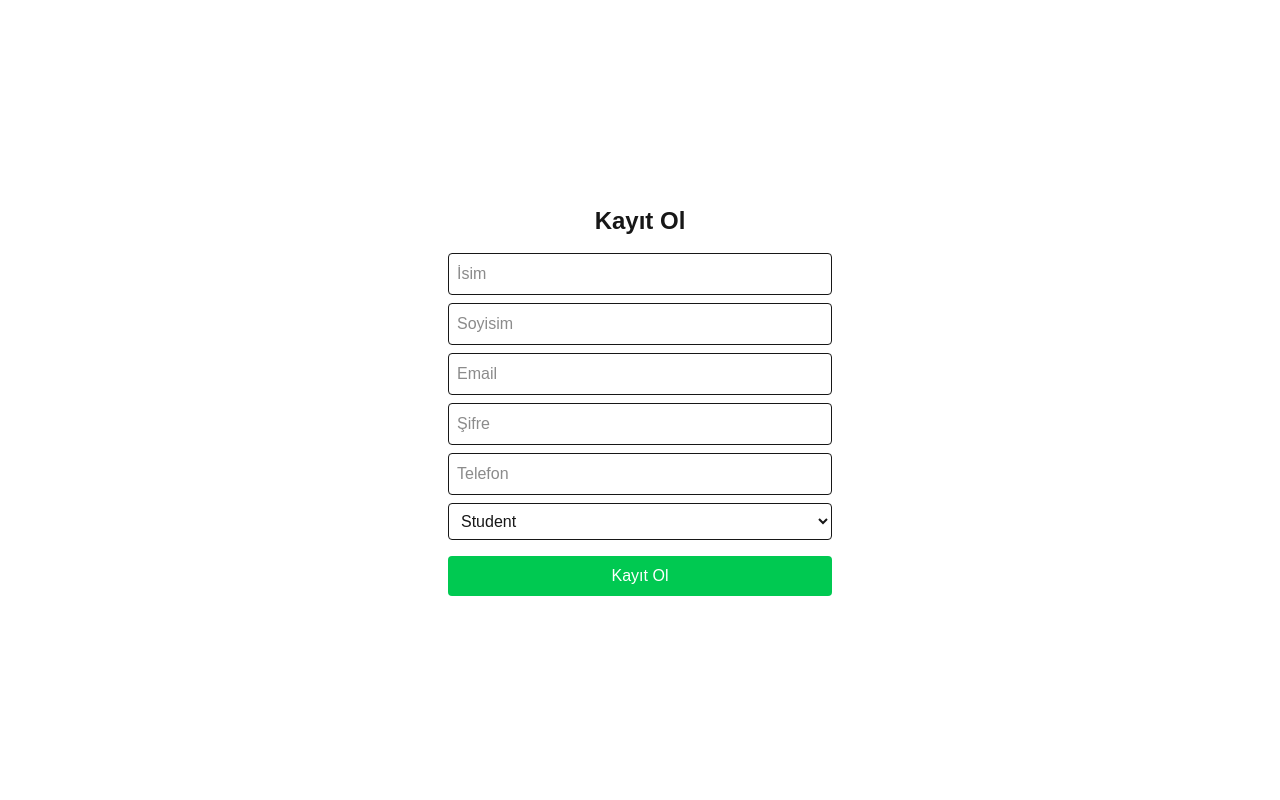
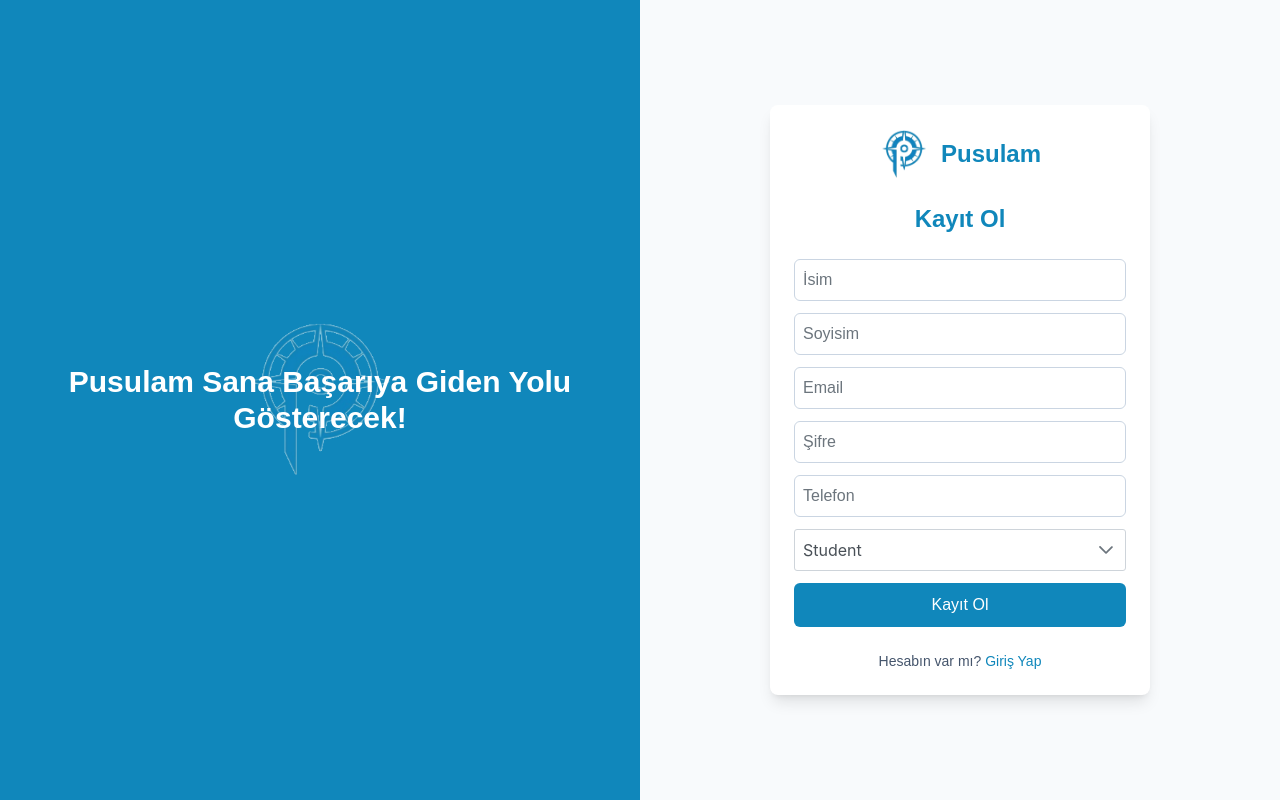
Before and after one commit to incikeskin/Pusulam, a Next.js app in the folder client/: page /register in a window 1280 px wide. Built offline with nearby package versions, Linux system fonts and the light colour scheme; no server answers.

Commit message:
register sayfa tasarımı

```diff
--- a/client/app/layout.tsx
+++ b/client/app/layout.tsx
@@ -2,6 +2,10 @@ import type { Metadata } from "next";
 import { Geist, Geist_Mono } from "next/font/google";
 import "./globals.css";
 import Providers from "./providers"; // Redux Provider
+import 'primereact/resources/themes/saga-blue/theme.css'; // Temayı değiştirebilirsin
+import 'primereact/resources/primereact.min.css';
+import 'primeicons/primeicons.css';
+
 
 export const geistSans = Geist({
   variable: "--font-geist-sans",
--- a/client/app/login/page.tsx
+++ b/client/app/login/page.tsx
@@ -47,7 +47,7 @@ export default function LoginPage() {
         </motion.div>
 
         <div className="z-10 text-white text-3xl font-bold px-6 text-center">
-          <p>Pusulamın Yönü Daima Başarı!</p>
+          <p>Pusulam Sana Başarıya Giden Yolu Gösterecek!</p>
         </div>
       </div>
 
--- a/client/app/register/page.tsx
+++ b/client/app/register/page.tsx
@@ -4,11 +4,15 @@ import { useState } from "react";
 import { useRouter } from "next/navigation";
 import { useAppDispatch, useAppSelector } from "@/redux/hooks";
 import { registerUser } from "@/redux/auth-store/authThunks";
+import Image from "next/image";
+import { motion } from "framer-motion";
+import { Dropdown } from 'primereact/dropdown';
 
 export default function RegisterPage() {
   const dispatch = useAppDispatch();
   const router = useRouter();
-  const { loading, error } = useAppSelector((state) => state.auth);
+  const authState = useAppSelector((state) => state.auth);
+  const { loading, error } = authState;
 
   const [form, setForm] = useState({
     first_name: "",
@@ -16,16 +20,22 @@ export default function RegisterPage() {
     email: "",
     password: "",
     phone_number: "",
-    role: "student", // default role
+    role: "student",
   });
 
-  const handleChange = (e: React.ChangeEvent<HTMLInputElement | HTMLSelectElement>) => {
+  const roles = [
+    { label: 'Student', value: 'student' },
+    { label: 'Teacher', value: 'teacher' }
+  ];
+
+  const handleChange = (
+    e: React.ChangeEvent<HTMLInputElement | HTMLSelectElement>
+  ) => {
     setForm({ ...form, [e.target.name]: e.target.value });
   };
 
   const handleSubmit = async (e: React.FormEvent) => {
     e.preventDefault();
-
     try {
       await dispatch(registerUser(form)).unwrap();
       alert("Kayıt başarılı! Lütfen giriş yapın.");
@@ -36,19 +46,57 @@ export default function RegisterPage() {
   };
 
   return (
-    <div className="flex flex-col items-center justify-center min-h-screen p-4">
-      <h1 className="text-2xl font-bold mb-4">Kayıt Ol</h1>
-      <form
-        onSubmit={handleSubmit}
-        className="flex flex-col gap-2 w-full max-w-sm"
+    <div className="min-h-screen flex flex-col md:flex-row">
+      {/* Sol panel */}
+      <div className="hidden md:flex md:w-1/2 bg-[#1087BB] relative items-center justify-center overflow-hidden">
+        <motion.div
+          className="absolute w-40 h-40 flex items-center justify-center"
+          animate={{ y: [0, -20, 0], opacity: [0.8, 0.5, 0.8] }}
+          transition={{ duration: 6, repeat: Infinity, ease: "easeInOut" }}
         >
+          <div className="w-full h-full">
+            <Image
+              src="/images/pusulam_logo.png"
+              alt="Pusulam Logo"
+              fill
+              className="object-contain opacity-70"
+            />
+          </div>
+        </motion.div>
+
+        <div className="z-10 text-white text-3xl font-bold px-6 text-center">
+          <p>Pusulam Sana Başarıya Giden Yolu Gösterecek!</p>
+        </div>
+      </div>
+
+      {/* Sağ panel */}
+      <div className="flex flex-1 items-center justify-center p-6 bg-slate-50">
+        <div className="w-full max-w-[380px] bg-white shadow-lg rounded-lg p-6">
+          {/* Logo */}
+          <div className="flex items-center gap-3 mb-6 justify-center">
+            <Image
+              src="/images/pusulam_logo.png"
+              alt="Pusulam Logo"
+              width={50}
+              height={50}
+              className="object-contain"
+            />
+            <span className="text-[#1087BB] font-bold text-2xl">Pusulam</span>
+          </div>
+
+          {/* Form */}
+          <h1 className="text-2xl font-bold text-center text-[#1087BB] mb-6">
+            Kayıt Ol
+          </h1>
+
+          <form onSubmit={handleSubmit} className="flex flex-col gap-3">
             <input
               type="text"
               name="first_name"
               placeholder="İsim"
               value={form.first_name}
               onChange={handleChange}
-          className="border p-2 rounded"
+              className="border border-slate-300 rounded-md p-2 text-base focus:outline-none focus:ring-2 focus:ring-[#1087BB] placeholder-slate-400 transition"
             />
             <input
               type="text"
@@ -56,7 +104,7 @@ export default function RegisterPage() {
               placeholder="Soyisim"
               value={form.last_name}
               onChange={handleChange}
-          className="border p-2 rounded"
+              className="border border-slate-300 rounded-md p-2 text-base focus:outline-none focus:ring-2 focus:ring-[#1087BB] placeholder-slate-400 transition"
             />
             <input
               type="email"
@@ -64,7 +112,7 @@ export default function RegisterPage() {
               placeholder="Email"
               value={form.email}
               onChange={handleChange}
-          className="border p-2 rounded"
+              className="border border-slate-300 rounded-md p-2 text-base focus:outline-none focus:ring-2 focus:ring-[#1087BB] placeholder-slate-400 transition"
             />
             <input
               type="password"
@@ -72,7 +120,7 @@ export default function RegisterPage() {
               placeholder="Şifre"
               value={form.password}
               onChange={handleChange}
-          className="border p-2 rounded"
+              className="border border-slate-300 rounded-md p-2 text-base focus:outline-none focus:ring-2 focus:ring-[#1087BB] placeholder-slate-400 transition"
             />
             <input
               type="text"
@@ -80,30 +128,42 @@ export default function RegisterPage() {
               placeholder="Telefon"
               value={form.phone_number}
               onChange={handleChange}
-          className="border p-2 rounded"
+              className="border border-slate-300 rounded-md p-2 text-base focus:outline-none focus:ring-2 focus:ring-[#1087BB] placeholder-slate-400 transition"
+            />
+            {/* Role seçimi */}
+            <Dropdown
+              value={form.role}
+              options={roles}
+              onChange={(e) => setForm({ ...form, role: e.value })}
+              placeholder="Rol Seçin"
+              className="w-full"
             />
 
-        {/* Role seçimi */}
-        <select
-          name="role"
-          value={form.role}
-          onChange={handleChange}
-          className="border p-2 rounded"
-        >
-          <option value="student">Student</option>
-          <option value="teacher">Teacher</option>
-        </select>
 
             <button
               type="submit"
               disabled={loading}
-          className="bg-green-500 text-white p-2 rounded mt-2"
+              className="bg-[#1087BB] text-white py-2.5 rounded-md font-medium hover:bg-[#0d75a0] transition-colors"
             >
               {loading ? "Yükleniyor..." : "Kayıt Ol"}
             </button>
+          </form>
 
-        {error && <p className="text-red-500">{error}</p>}
-      </form>
+          {error && (
+            <p className="text-red-500 mt-4 text-center">{error}</p>
+          )}
+
+          <div className="mt-6 text-center text-sm text-slate-600">
+            Hesabın var mı?{" "}
+            <a
+              href="/login"
+              className="text-[#1087BB] hover:underline hover:text-[#0d75a0] transition-colors"
+            >
+              Giriş Yap
+            </a>
+          </div>
+        </div>
+      </div>
     </div>
   );
 }
--- a/client/package.json
+++ b/client/package.json
@@ -13,6 +13,8 @@
     "axios": "^1.13.1",
     "framer-motion": "^12.23.25",
     "next": "16.0.0",
+    "primeicons": "^7.0.0",
+    "primereact": "^10.9.7",
     "react": "19.2.0",
     "react-dom": "19.2.0",
     "react-redux": "^9.2.0"
```
Also changed, not shown: 1 other file (tests, documents, lock files or other folders). Lines whose indentation alone changed are shown as unchanged.
